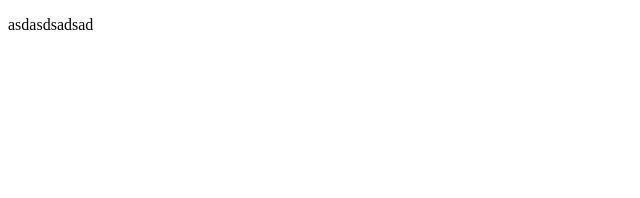
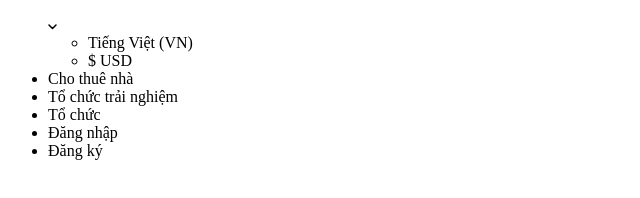
Before and after one commit to stevenguyen150197/css-codersx, a website: page component.html in a window 1280 px wide. Shown: the whole page, without its empty margins (0-640 px from the left). Drawn offline with Linux system fonts and the light colour scheme.

Commit message:
Component save

```diff
--- a/component.html
+++ b/component.html
@@ -4,6 +4,24 @@
 
 </head>
 <body>
-	<p>asdasdsadsad</p>
+	<ul class="header-right">
+		<div class="icon-submenu">
+			<div class="icon">
+				<i class="fas fa-globe"></i>
+				<svg width="9" height="6" viewBox="0 0 9 6" fill="none" >
+					<path d="M1 1L4.5 4.5L8 1" stroke="currentcolor" stroke-width="1.5" stroke-linecap="round" stroke-linejoin="round"></path>
+				</svg>
+			</div>
+			<ul class="submenu">
+				<li>Tiếng Việt (VN)</li>
+				<li>$ USD</li>
+			</ul>
+		</div>
+		<li>Cho thuê nhà</li>
+		<li>Tổ chức trải nghiệm</li>
+		<li>Tổ chức</li>
+		<li>Đăng nhập</li>
+		<li>Đăng ký</li>
+	</ul>
 </body>
 </html>
```
